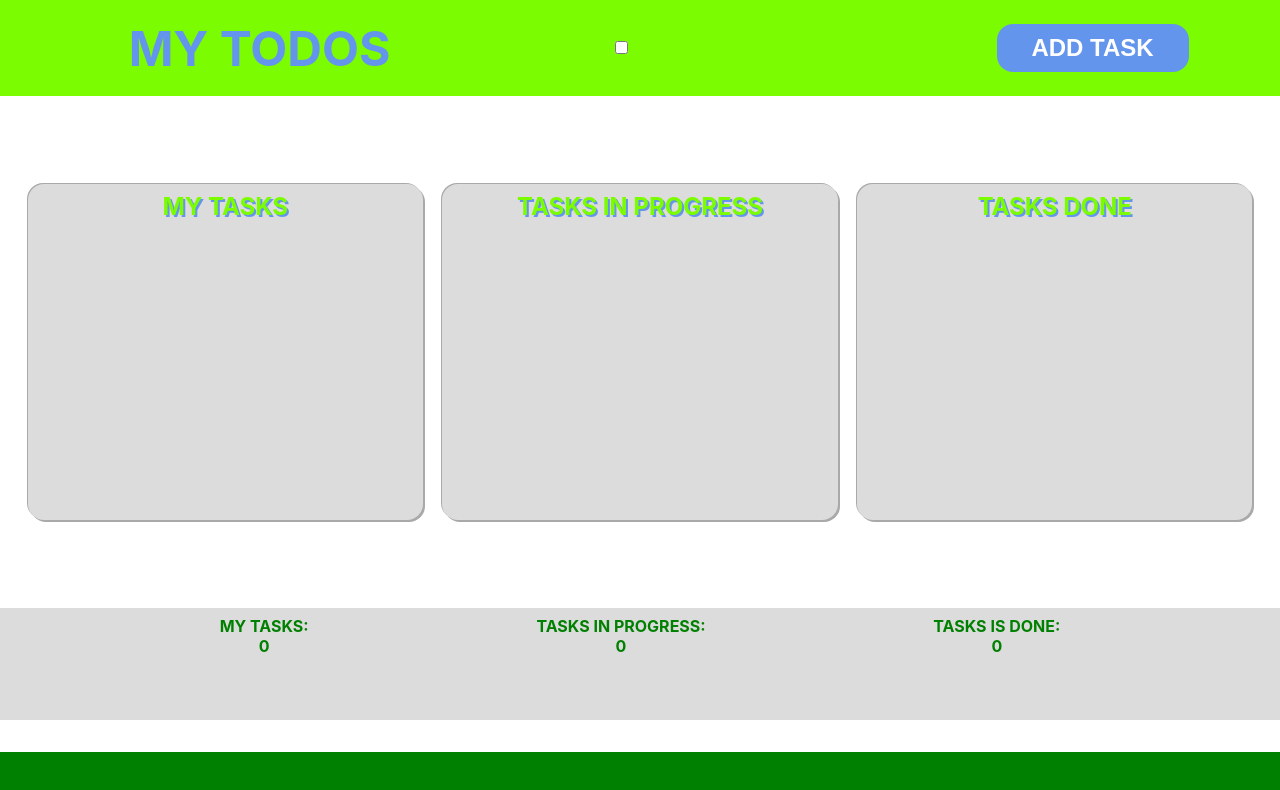
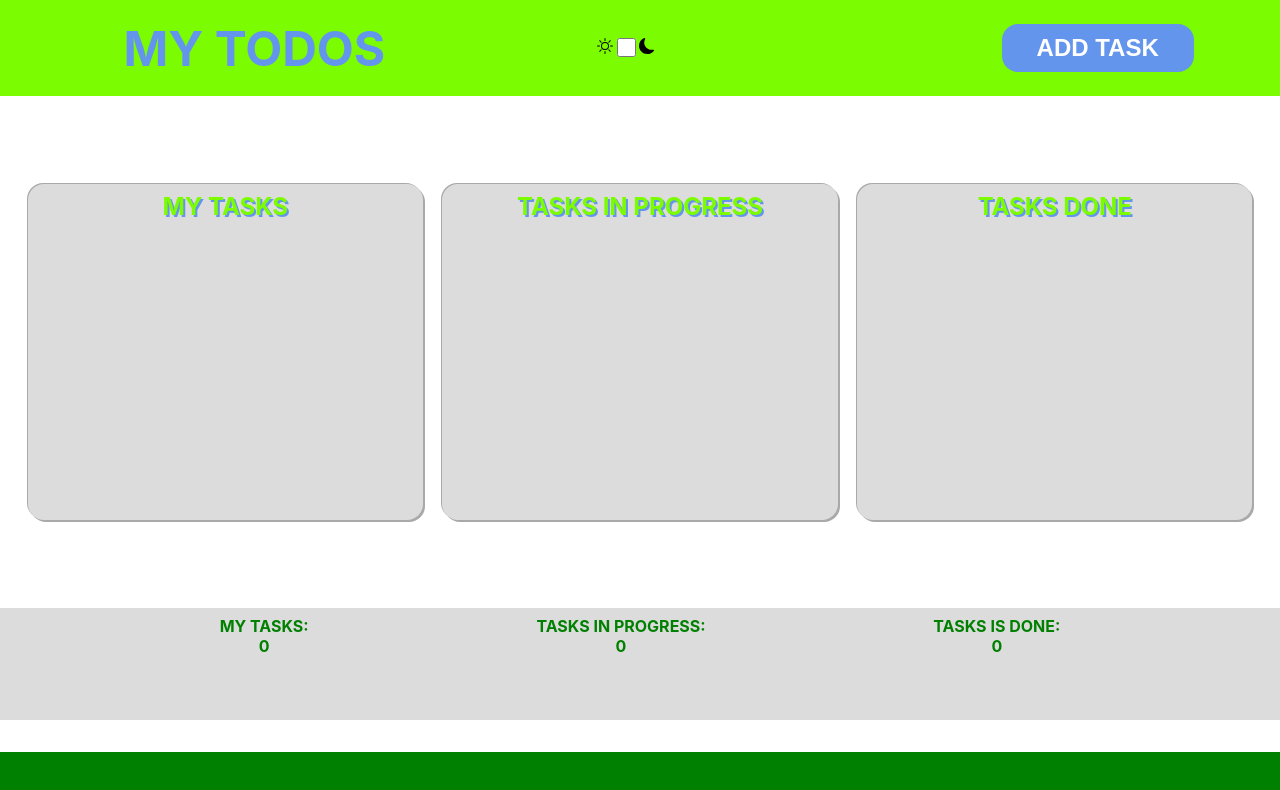
Before and after one commit to VLK2021/my-todos, a React (Create React App) app: page / in a window 1280 px wide. Shown: the top 790 px of the page. Built offline with nearby package versions, Linux system fonts and the light colour scheme.

Commit message:
plus icons for light and dark

```diff
--- a/src/components/Header/Header.js
+++ b/src/components/Header/Header.js
@@ -1,4 +1,5 @@
 import React, {useState} from 'react';
+import { BsSun, BsMoonFill } from "react-icons/bs";
 
 import './HeaderStyle.css';
 import Form from "../Form/Form";
@@ -18,10 +19,10 @@ const Header = () => {
                 my todos
             </div>
 
-            <div>
-                <input type="checkbox"
-                       onChange={event => onchange(event.target.value)}
-                />
+            <div className={'input'}>
+                <div><BsSun/></div>
+                <div><input  className={'inputStyle'} type="checkbox" onChange={event => onchange(event.target.value)}/></div>
+                <div><BsMoonFill/></div>
             </div>
 
             <div className={'Header-form'}>
--- a/src/components/Header/HeaderStyle.css
+++ b/src/components/Header/HeaderStyle.css
@@ -6,7 +6,7 @@
     align-items: center;
 }
 
-.Header-text{
+.Header-text {
     width: 20rem;
     padding: 0.5rem;
     color: var(--var-color-logo-btn-bg);
@@ -16,7 +16,7 @@
     text-align: center;
 }
 
-.Header-btn{
+.Header-btn {
     width: 12rem;
     height: 3rem;
     border: none;
@@ -32,6 +32,18 @@
     opacity: 0.8;
 }
 
-.Header-form{
+.Header-form {
 
 }
+
+.input {
+    display: flex;
+    justify-content: center;
+    align-items: center;
+    padding: 0.1rem;
+}
+
+.inputStyle {
+    width: 1.2rem;
+    height: 1.2rem;
+}
```
Also changed, not shown: package.json (+6 -5 lines), 1 other file (tests, documents, lock files or other folders).
